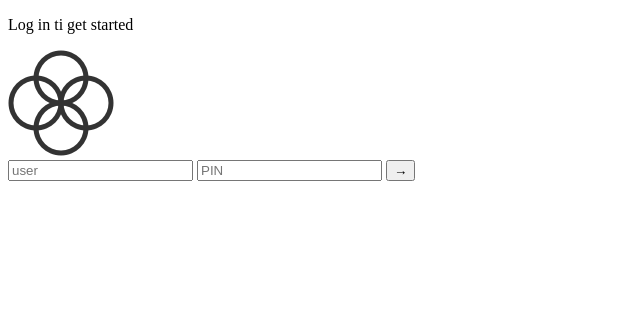
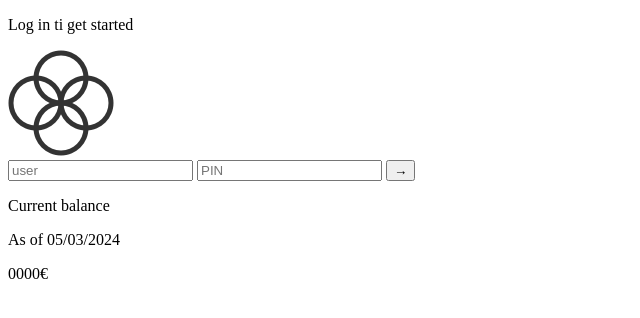
Before and after one commit to BrilliantPhoenix2024/Expert-JS-Journey, a plain HTML site: page Working-with-Arrays/Banklist-App/index.html in a window 1280 px wide. Shown: the whole page, without its empty margins (0-640 px from the left). Drawn offline with Linux system fonts and the light colour scheme; files whose address does not match are found by name.

Commit message:
Add BALANCE div in index.html

```diff
--- a/Working-with-Arrays/Banklist-App/index.html
+++ b/Working-with-Arrays/Banklist-App/index.html
@@ -18,7 +18,18 @@
             <button class="login__btn">&rarr;</button>
         </form>
     </nav>
+    <main class="app">
 
+        <!-- BALANCE -->
+        <div class="balance">
+            <div>
+                <p class="balance_label">Current balance</p>
+                <p class="balance__date">As of <span class="date">05/03/2024</span>
+                </p>
+            </div>
+            <p class="balance__value">0000€</p>
+        </div>
+    </main>
     <script src="script.js"></script>
 </body>
 </html>
```
